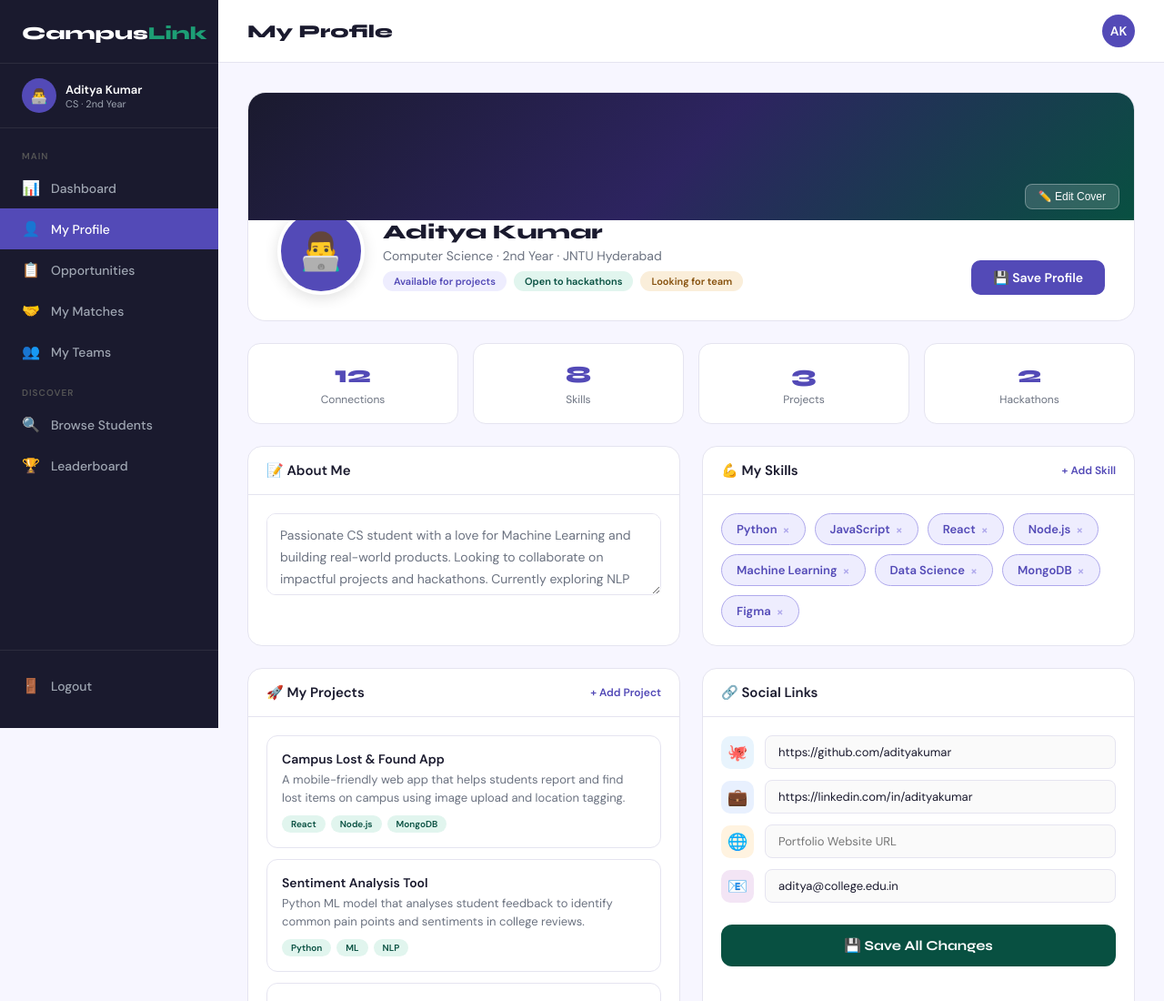
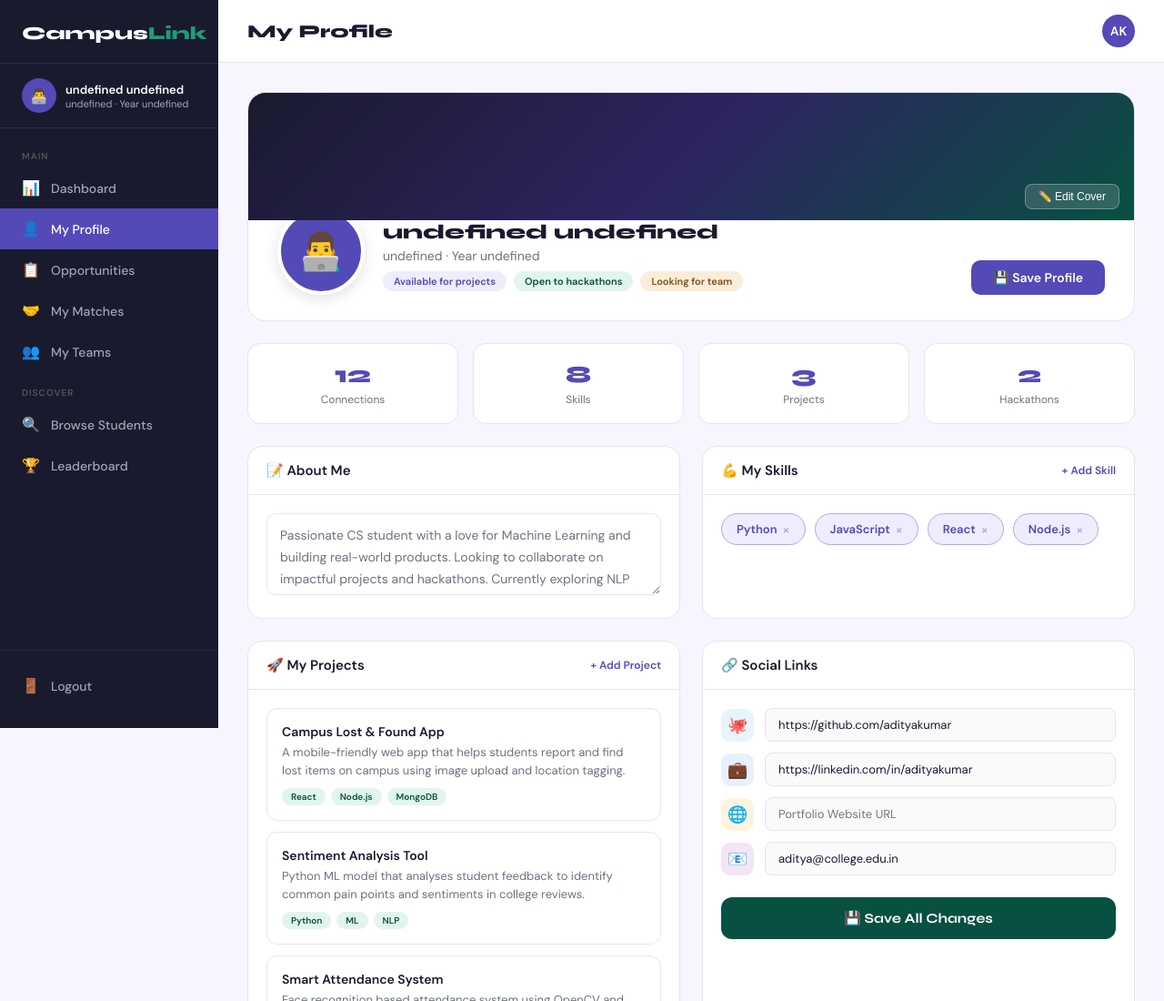
Before and after one commit to chakri7989/campuslink, a plain HTML site: page frontend/profile.html in a window 1280 px wide. Shown: the top 1100 px of the page at 91% size. Drawn offline with Linux system fonts and the light colour scheme.

Commit message:
Update profile.html

```diff
--- a/frontend/profile.html
+++ b/frontend/profile.html
@@ -322,8 +322,8 @@
     <div class="sidebar-user">
       <div class="sidebar-avatar">👨‍💻</div>
       <div>
-        <div class="sidebar-name">Aditya Kumar</div>
-        <div class="sidebar-dept">CS · 2nd Year</div>
+        <div class="sidebar-name" id="sidebarName"></div>
+        <div class="sidebar-dept" id="userDept"></div>
       </div>
     </div>
     <div class="nav-section-title">Main</div>
@@ -360,8 +360,8 @@
           <div class="profile-left">
             <div class="profile-big-avatar">👨‍💻</div>
             <div class="profile-info">
-              <div class="profile-name">Aditya Kumar</div>
-              <div class="profile-meta">Computer Science · 2nd Year · JNTU Hyderabad</div>
+              <div class="profile-name" id="profileName"></div>
+              <div class="profile-meta" id="profileMeta"></div>
               <div class="profile-badges">
                 <span class="badge-pill bp-purple">Available for projects</span>
                 <span class="badge-pill bp-green">Open to hackathons</span>
@@ -515,11 +515,13 @@
 
     // ── SKILLS DATA ──
     // This is the list of skills shown on the profile
-    let mySkills = [
-      "Python", "JavaScript", "React",
-      "Node.js", "Machine Learning",
-      "Data Science", "MongoDB", "Figma"
-    ];
+    // Get user from localStorage
+const user = JSON.parse(localStorage.getItem('user')) || {};
+
+// Load skills from user data or use defaults
+let mySkills = user.skills && user.skills.length > 0
+  ? user.skills
+  : ["Python", "JavaScript", "React", "Node.js"];
 
     // ── BUILD SKILL CHIPS ──
     function renderSkills() {
@@ -578,6 +580,15 @@
     function saveProfile() {
       // Later this will send data to the backend with fetch()
       // For now just show a success message
+      const about = document.getElementById("aboutText").value;
+
+      const user = JSON.parse(localStorage.getItem("user"));
+
+      user.bio = about;
+      user.skills = mySkills;
+
+      localStorage.setItem("user", JSON.stringify(user));
+
       showToast('✅ Profile saved successfully!');
     }
 
@@ -593,7 +604,58 @@
     }
 
     // ── RUN ON PAGE LOAD ──
-    renderSkills(); // Show skills when page opens
+    // Load saved user profile
+// Load all user data dynamically
+if (user) {
+  // Sidebar
+  if (document.getElementById('sidebarName'))
+    document.getElementById('sidebarName').textContent = (user.firstName || '') + ' ' + (user.lastName || '');
+  if (document.getElementById('userDept'))
+    document.getElementById('userDept').textContent = (user.department || '') + ' · Year ' + (user.year || '');
+
+  // Profile header
+  if (document.getElementById('profileName'))
+    document.getElementById('profileName').textContent = (user.firstName || '') + ' ' + (user.lastName || '');
+  if (document.getElementById('profileMeta'))
+    document.getElementById('profileMeta').textContent = (user.department || '') + ' · Year ' + (user.year || '') + ' · ' + (user.college || 'Campus');
+
+  // About text
+  if (user.bio && document.getElementById('aboutText'))
+    document.getElementById('aboutText').value = user.bio;
+
+  // Skills
+  if (user.skills && user.skills.length > 0)
+    mySkills = user.skills;
+
+  // Email in social links
+  const emailInput = document.querySelector('input[type="email"]');
+  if (emailInput && user.email)
+    emailInput.value = user.email;
+
+  // GitHub
+  const githubInput = document.querySelector('input[placeholder="GitHub URL"]');
+  if (githubInput && user.github)
+    githubInput.value = user.github;
+
+  // LinkedIn
+  const linkedinInput = document.querySelector('input[placeholder="LinkedIn URL"]');
+  if (linkedinInput && user.linkedin)
+    linkedinInput.value = user.linkedin;
+}
+
+    renderSkills();
+
+// Show real user name in sidebar and profile header
+if (user) {
+  if (document.getElementById('sidebarName'))
+    document.getElementById('sidebarName').textContent = user.firstName + ' ' + user.lastName;
+  if (document.getElementById('userDept'))
+    document.getElementById('userDept').textContent = user.department + ' · Year ' + user.year;
+  if (document.getElementById('profileName'))
+    document.getElementById('profileName').textContent = user.firstName + ' ' + user.lastName;
+  if (document.getElementById('profileMeta'))
+    document.getElementById('profileMeta').textContent = user.department + ' · Year ' + user.year;
+}
 
   </script>
 
```
